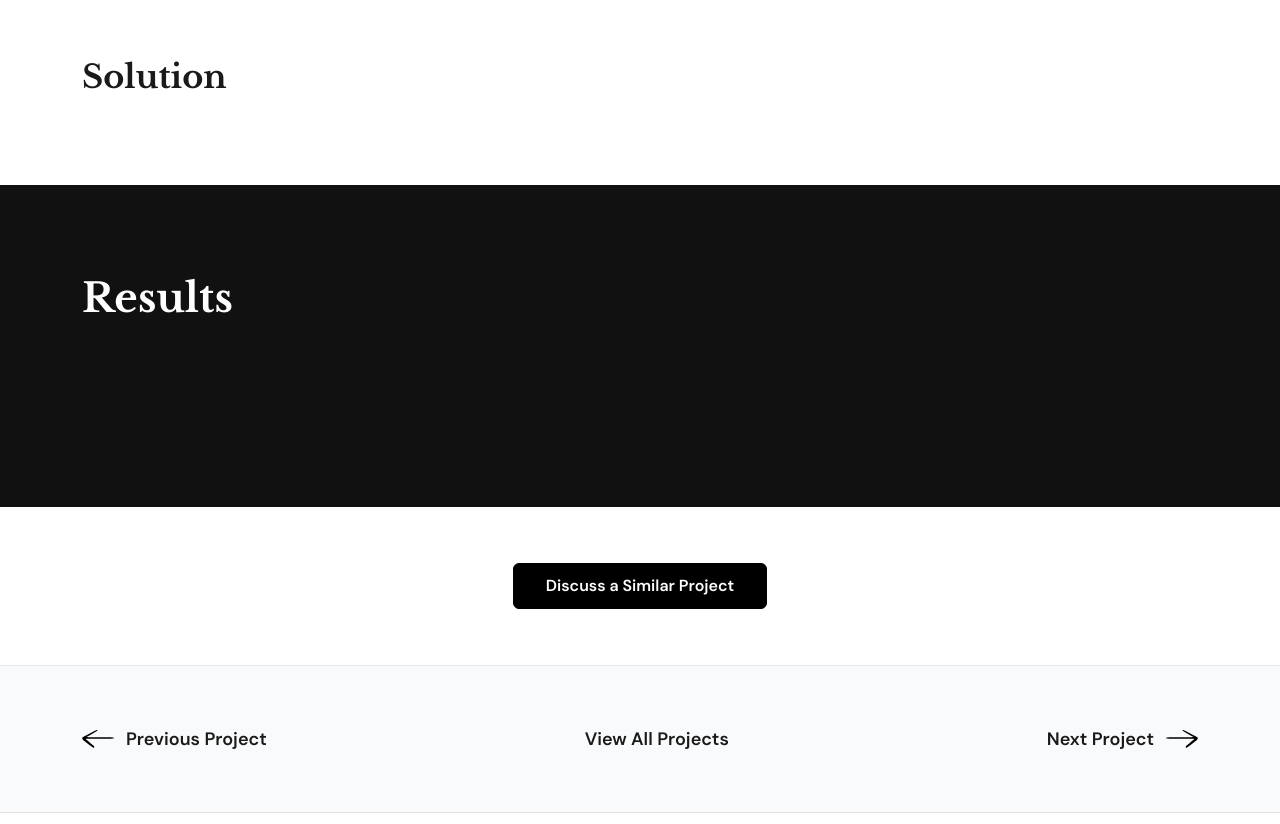
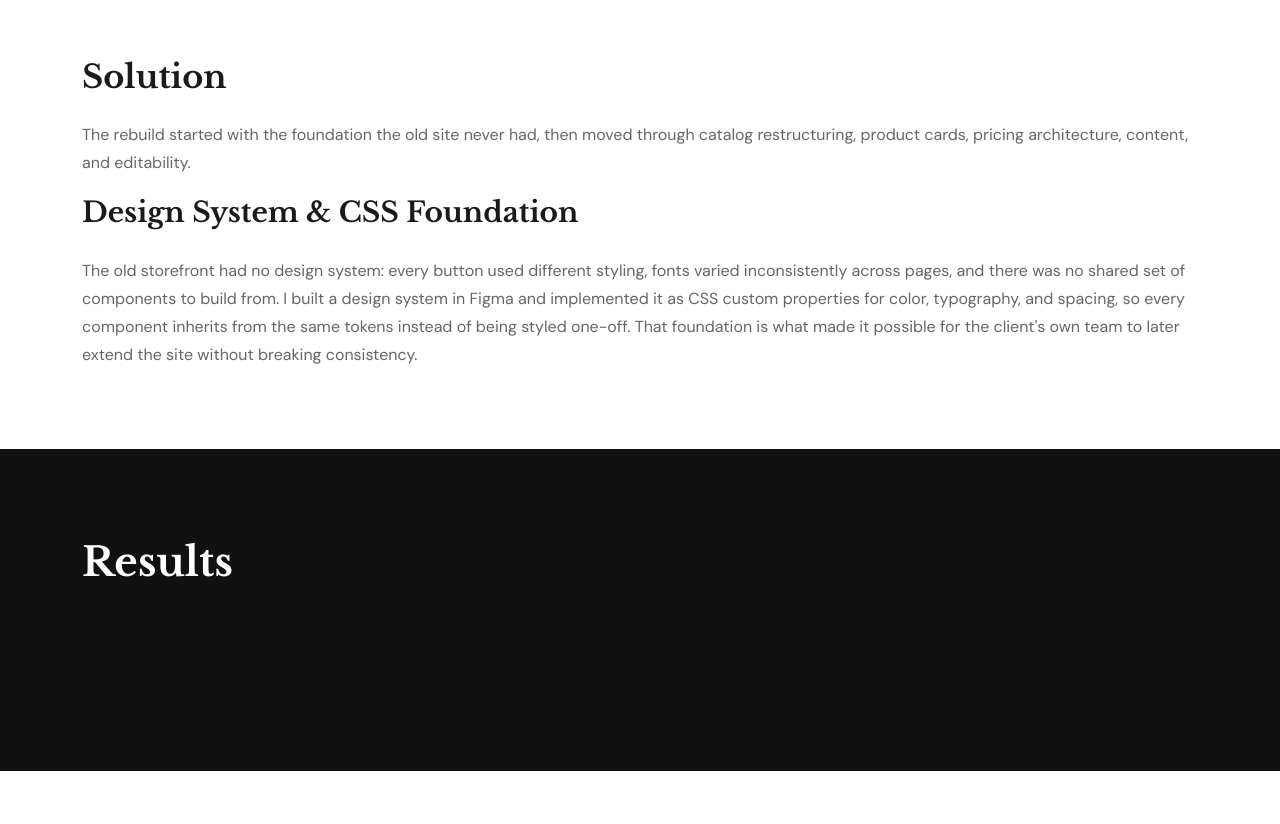
Before and after one commit to vifine/Vifine, a website: page artline-craft-storefront.html in a window 1280 px wide. Shown: the part 1160-1984 px from the top of the page. Drawn offline with nearby package versions, Linux system fonts and the light colour scheme.

Commit message:
Add first Solution block: Design System & CSS Foundation

```diff
--- a/artline-craft-storefront.html
+++ b/artline-craft-storefront.html
@@ -298,7 +298,9 @@
   <div class="project-section">
     <div class="project-detail-inner">
       <h2 class="project-section-title">Solution</h2>
-      <p class="project-section-text" style="max-width:none;"></p>
+      <p class="project-section-text" style="max-width:none;">The rebuild started with the foundation the old site never had, then moved through catalog restructuring, product cards, pricing architecture, content, and editability.</p>
+      <h3 class="project-section-title" style="font-size:28px;">Design System &amp; CSS Foundation</h3>
+      <p class="project-section-text" style="max-width:none;">The old storefront had no design system: every button used different styling, fonts varied inconsistently across pages, and there was no shared set of components to build from. I built a design system in Figma and implemented it as CSS custom properties for color, typography, and spacing, so every component inherits from the same tokens instead of being styled one-off. That foundation is what made it possible for the client's own team to later extend the site without breaking consistency.</p>
     </div>
   </div>
 
```
Also changed, not shown: content/projects/artline-craft-storefront.json (+5 -2 lines), ru/artline-craft-storefront.html (+3 -1 lines).
